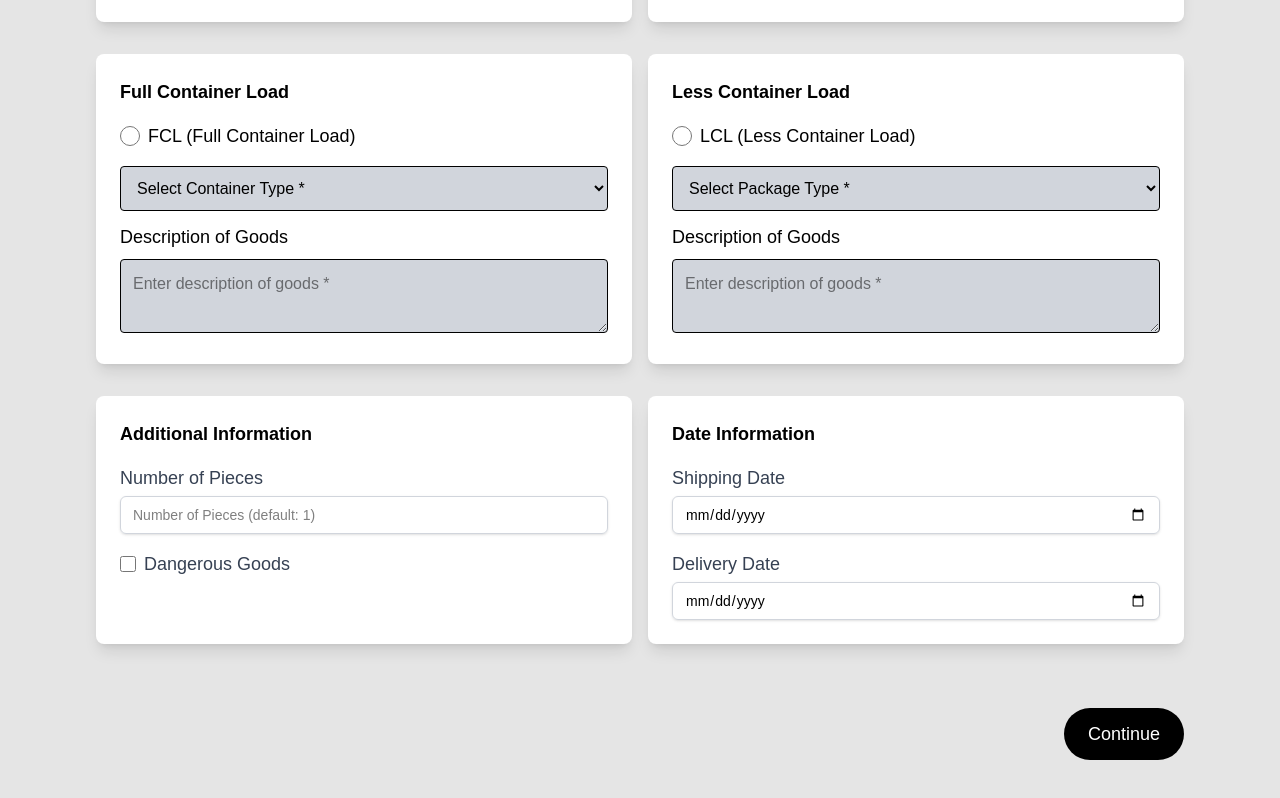
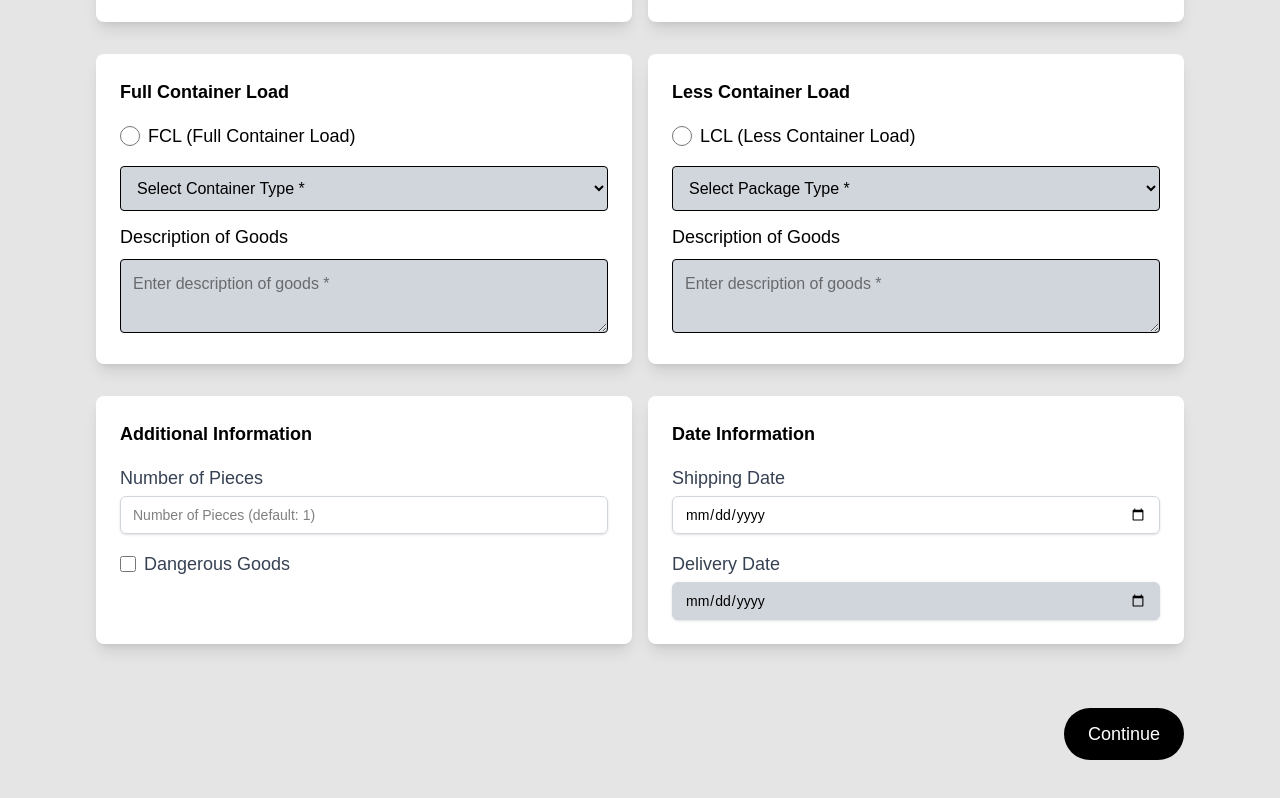
Before and after one commit to AlketKuehne/aquavinci, a Next.js app: page /create-shipment in a window 1280 px wide. Shown: the part 804-1602 px from the top of the page. Built offline with nearby package versions, Linux system fonts and the light colour scheme.

Commit message:
date issue fix final

```diff
--- a/app/create-shipment/page.tsx
+++ b/app/create-shipment/page.tsx
@@ -250,6 +250,18 @@ export default function ShipmentPage() {
     earliestDeliveryDate.setDate(earliestDeliveryDate.getDate() + minDays);
 
     return selectedDate >= earliestDeliveryDate;
+  };
+
+  const isDeliveryDateDisabled = (date: string): boolean => {
+    if (!shippingDate || !country || !destinationCountry) return true;
+
+    const selectedDate = new Date(date);
+    const shippingDateObj = new Date(shippingDate);
+    const minDays = getMinimumDeliveryDays(country, destinationCountry);
+    const earliestDeliveryDate = new Date(shippingDateObj);
+    earliestDeliveryDate.setDate(earliestDeliveryDate.getDate() + minDays);
+
+    return selectedDate < earliestDeliveryDate; // Disable dates before the earliest valid delivery date
   };
 
   const handleContinue = () => {
@@ -747,7 +759,9 @@ export default function ShipmentPage() {
                 }}
                 min={getDeliveryDateConstraints().min}
                 max={getDeliveryDateConstraints().max}
-                className={`mt-1 block w-full px-3 py-2 border border-gray-300 rounded-md shadow-sm focus:outline-none focus:ring-indigo-500 focus:border-indigo-500 sm:text-sm ${showError && !deliveryDate ? 'bg-red-100' : ''}`}
+                className={`mt-1 block w-full px-3 py-2 border border-gray-300 rounded-md shadow-sm focus:outline-none focus:ring-indigo-500 focus:border-indigo-500 sm:text-sm ${
+                  isDeliveryDateDisabled(deliveryDate) ? "bg-gray-300 cursor-not-allowed" : ""
+                } ${showError && !deliveryDate ? "bg-red-100" : ""}`}
               />
             </div>
           </div>
```
